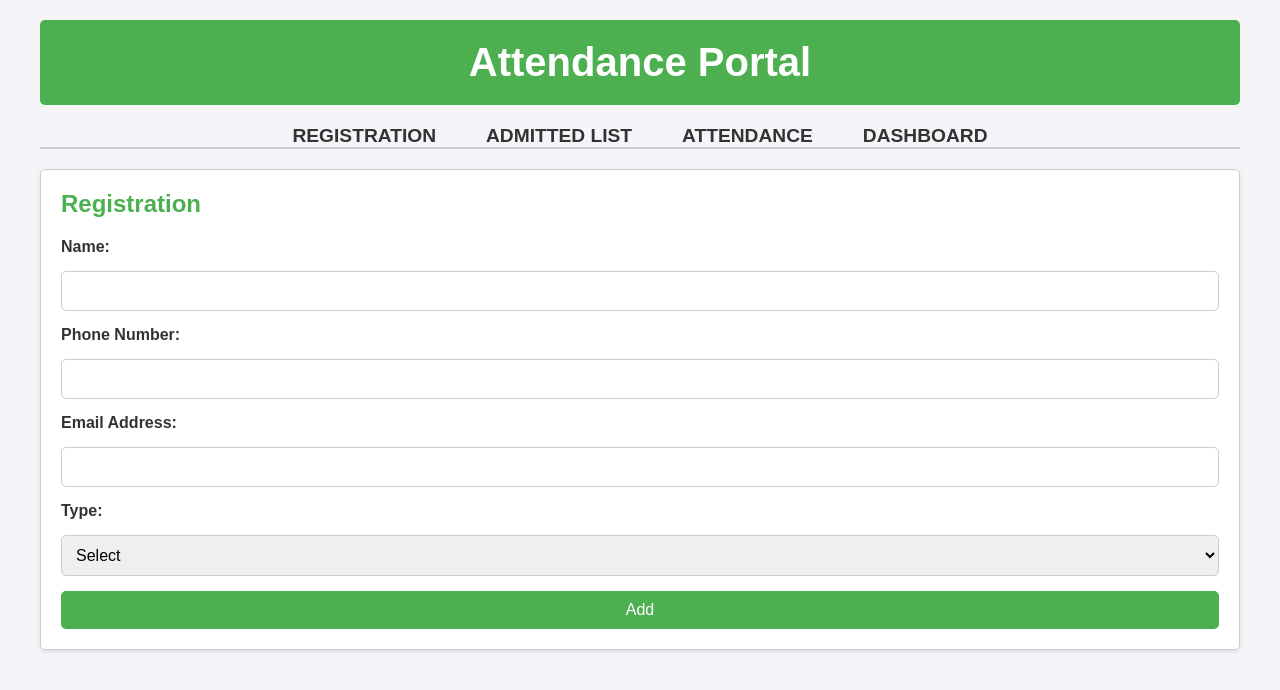
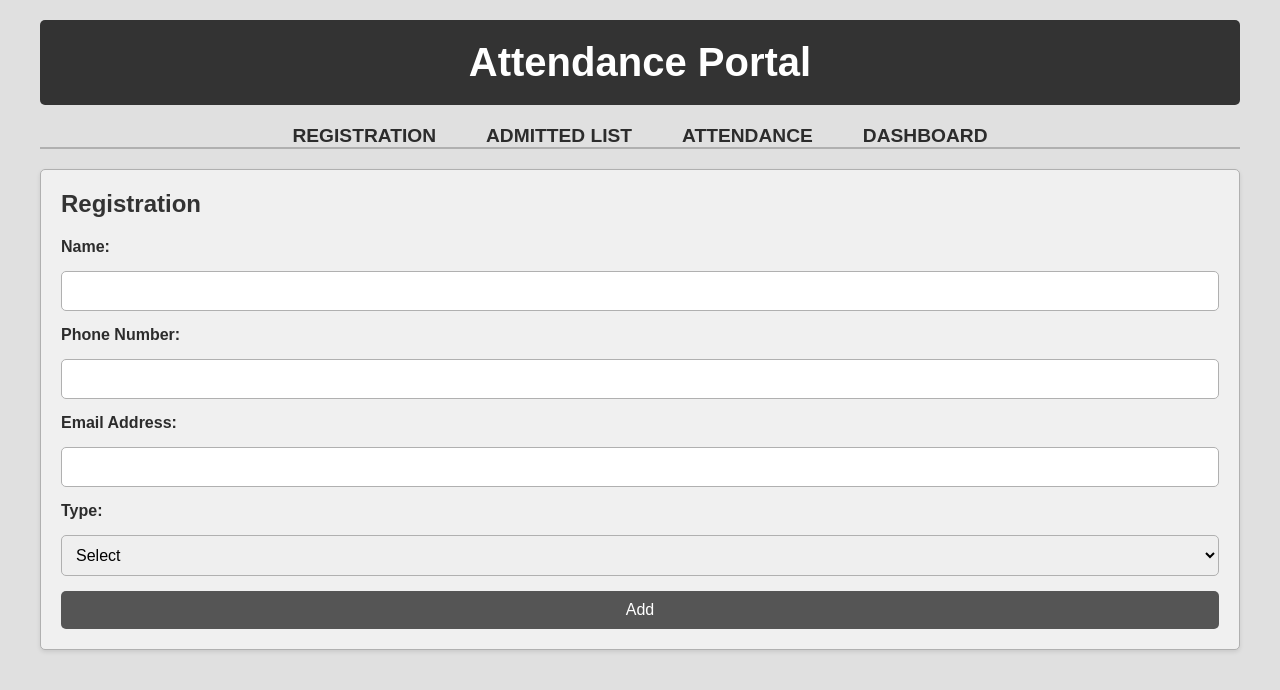
Before and after one commit to Khusheel7/muzigal, a website: page index.html in a window 1280 px wide. Drawn offline with Linux system fonts and the light colour scheme; no server answers.

Commit message:
Update styles.css

```diff
--- a/styles.css
+++ b/styles.css
@@ -2,8 +2,8 @@ body {
     font-family: Arial, sans-serif;
     margin: 0;
     padding: 0;
-    background-color: #f4f4f9;
-    color: #333;
+    background-color: #e0e0e0;
+    color: #2c2c2c;
 }
 
 .container {
@@ -15,7 +15,7 @@ body {
 header {
     text-align: center;
     padding: 20px 0;
-    background-color: #4CAF50;
+    background-color: #333;
     color: white;
     border-radius: 5px;
 }
@@ -32,7 +32,7 @@ nav ul {
     justify-content: center;
     gap: 20px;
     margin: 20px 0;
-    border-bottom: 2px solid #ccc;
+    border-bottom: 2px solid #b0b0b0;
 }
 
 nav ul li {
@@ -41,32 +41,33 @@ nav ul li {
 
 nav ul li a {
     text-decoration: none;
-    color: #333;
+    color: #2c2c2c;
     font-size: 1.2rem;
     padding: 10px 15px;
     border-radius: 5px;
     font-weight: bold;
     text-transform: uppercase;
-    transition: background-color 0.3s, color 0.3s;
+    transition: background-color 0.5s ease, color 0.5s ease;
 }
 
 nav ul li a:hover {
-    background-color: #4CAF50;
+    background-color: #555;
     color: white;
 }
 
 .tab {
     display: none;
-    background: white;
-    border: 1px solid #ccc;
+    background: #f0f0f0;
+    border: 1px solid #b0b0b0;
     border-radius: 5px;
     padding: 20px;
     box-shadow: 0 2px 4px rgba(0, 0, 0, 0.1);
+    transition: all 0.3s ease;
 }
 
 .tab h2 {
     margin-top: 0;
-    color: #4CAF50;
+    color: #333;
 }
 
 .tab.active {
@@ -86,20 +87,21 @@ form label {
 form input, form select, form button {
     padding: 10px;
     font-size: 1rem;
-    border: 1px solid #ccc;
+    border: 1px solid #b0b0b0;
     border-radius: 5px;
+    transition: all 0.3s ease;
 }
 
 form button {
-    background-color: #4CAF50;
+    background-color: #555;
     color: white;
     border: none;
     cursor: pointer;
-    transition: background-color 0.3s;
+    transition: background-color 0.5s ease;
 }
 
 form button:hover {
-    background-color: #45a049;
+    background-color: #444;
 }
 
 #students-list, #staff-list {
@@ -113,12 +115,17 @@ form button:hover {
 
 #students-list li, #staff-list li {
     padding: 10px;
-    border: 1px solid #ccc;
+    border: 1px solid #b0b0b0;
     border-radius: 5px;
     margin-bottom: 10px;
     display: flex;
     justify-content: space-between;
     align-items: center;
+    transition: background-color 0.3s ease;
+}
+
+#students-list li:hover, #staff-list li:hover {
+    background-color: #d0d0d0;
 }
 
 #students-list li button, #staff-list li button {
@@ -127,27 +134,28 @@ form button:hover {
     border: none;
     border-radius: 5px;
     cursor: pointer;
-    background-color: #ff5252;
+    background-color: #888;
     color: white;
-    transition: background-color 0.3s;
+    transition: background-color 0.5s ease;
 }
 
 #students-list li button:hover, #staff-list li button:hover {
-    background-color: #ff0000;
+    background-color: #666;
 }
 
 #dashboard-info {
     margin-top: 20px;
     padding: 15px;
-    background-color: #f9f9f9;
-    border: 1px solid #ccc;
+    background-color: #f5f5f5;
+    border: 1px solid #b0b0b0;
     border-radius: 5px;
+    transition: all 0.3s ease;
 }
 
 .hidden {
     display: none;
-  }
+}
 
-  .tab-content > .active {
+.tab-content > .active {
     display: block;  /* Ensure the active tab's content is shown */
-  }
+}
```
